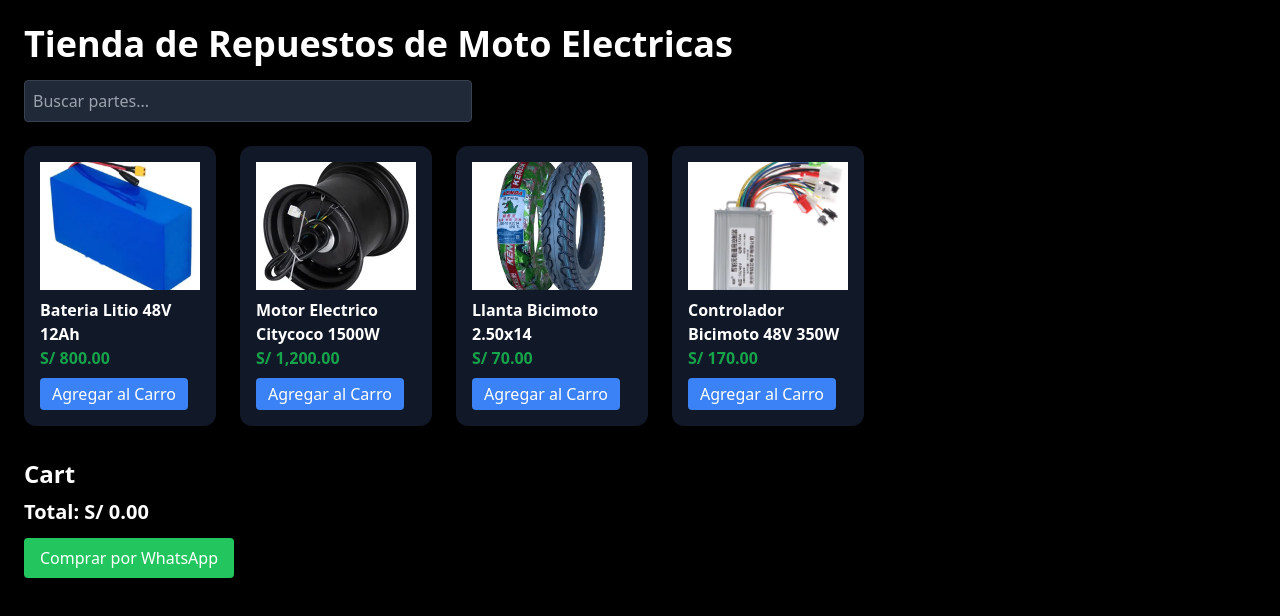
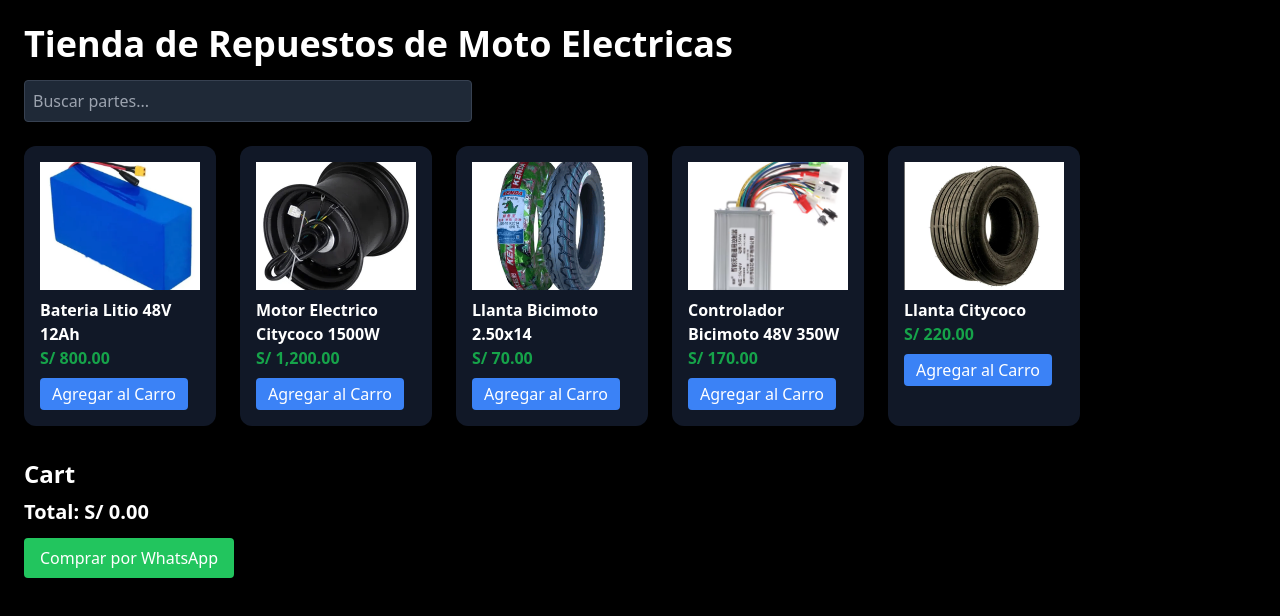
Before and after one commit to JORGEINGABRA/spare-parts-store, a Next.js app: page / in a window 1280 px wide. Shown: the top 616 px of the page. Built offline with nearby package versions, Linux system fonts and the light colour scheme.

Commit message:
Update citycoco tire

```diff
--- a/app/SparePartsApp.js
+++ b/app/SparePartsApp.js
@@ -25,6 +25,12 @@ const initialProducts = [
     name: "Controlador Bicimoto 48V 350W",
     price: 170,
     image: "/images/products/controller.png",
+  },
+  {
+    id: 5,
+    name: "Llanta Citycoco",
+    price: 220,
+    image: "/images/products/citycoco-tire.png",
   },
 ];
 
```
Also changed, not shown: public/images/products/citycoco-tire.png (added).
